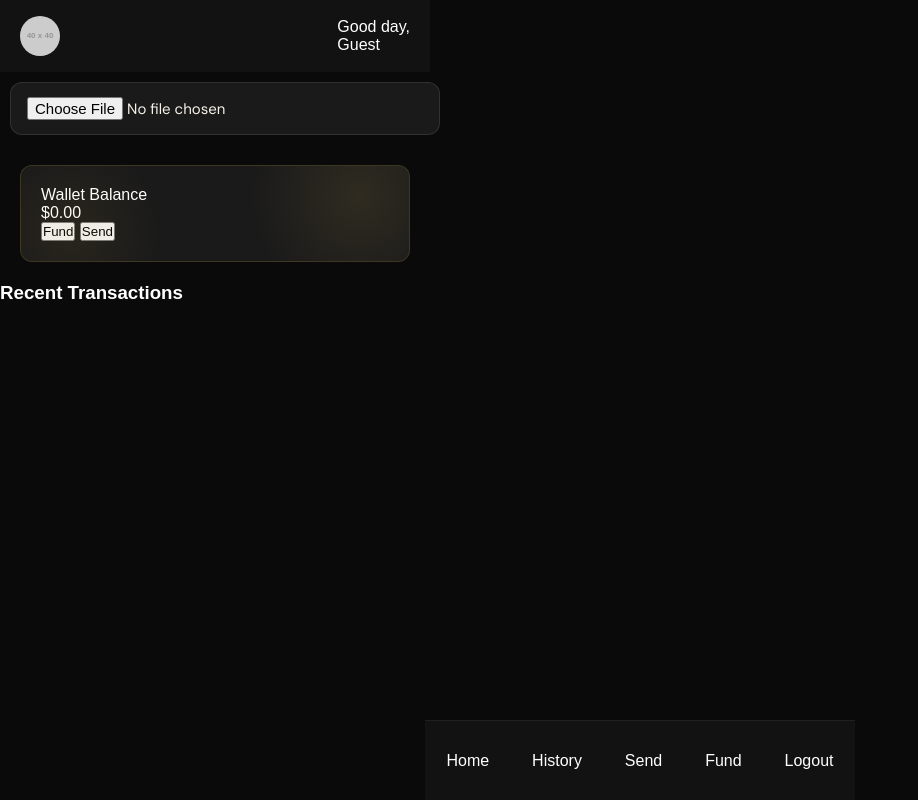
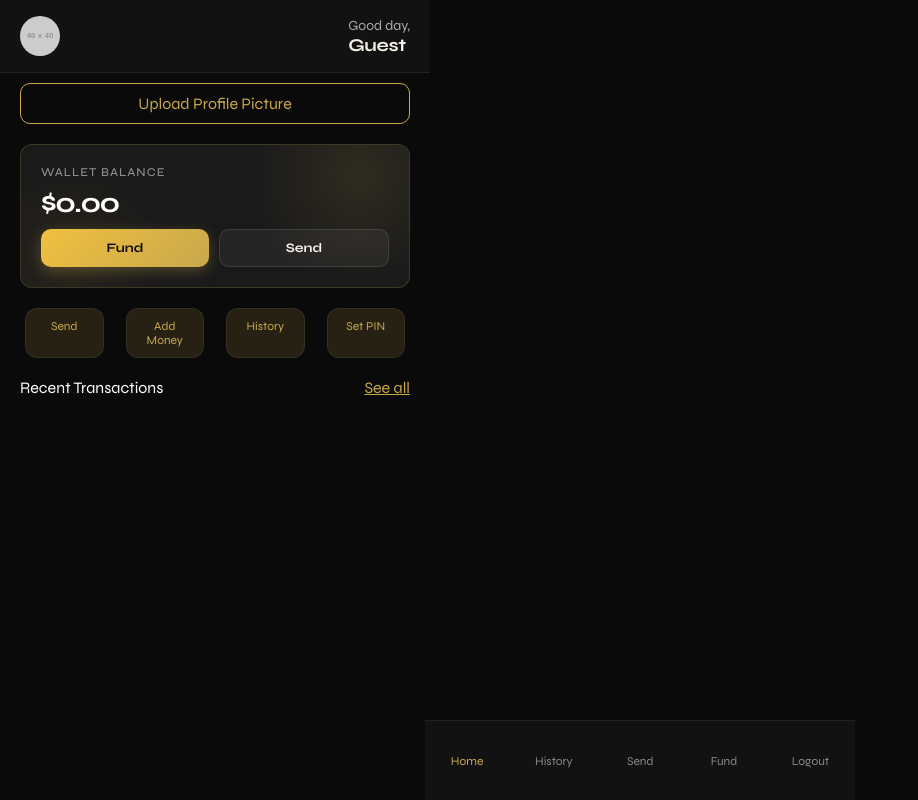
Before and after one commit to 0xfestac/festac-app, a plain HTML site: page frontend/dashboard.html in a window 1280 px wide. Shown: the whole page, without its empty margins (0-918 px from the left). Drawn offline with Linux system fonts and the light colour scheme; no server answers; placeholder pictures from the web are drawn by us.

Commit message:
Update dashboard.html

```diff
--- a/frontend/dashboard.html
+++ b/frontend/dashboard.html
@@ -8,72 +8,197 @@
   <link rel="stylesheet" href="css/style.css">
 
   <style>
-body { background:#0a0a0a; color:#fff; font-family:sans-serif; margin:0; }
+    body {
+      background-color: #0a0a0a;
+      color: #fff;
+      font-family: 'Syne', sans-serif;
+      margin: 0;
+    }
 
     .top-header {
-  display:flex; align-items:center;
-  padding:16px 20px; background:#121212;
+      display: flex;
+      align-items: center;
+      gap: 10px;
+      padding: 16px 20px;
+      background: #121212;
+      border-bottom: 1px solid #222;
     }
 
+    .greeting-text { font-size: 14px; color: #aaa; }
+    .greeting-name { font-size: 18px; font-weight: 700; }
+
     .balance-card {
-  background:#1a1a1a; margin:20px;
-  padding:20px; border-radius:12px;
+      background: #1a1a1a;
+      margin: 20px;
+      padding: 20px;
+      border-radius: 12px;
     }
 
-.balance-amount { font-size:28px; font-weight:bold; }
+    .balance-label { font-size: 12px; color: #aaa; }
+    .balance-amount { font-size: 28px; font-weight: 700; }
+
+    .balance-footer {
+      display: flex;
+      gap: 10px;
+      margin-top: 12px;
+    }
+
+    .bal-action-btn {
+      flex: 1;
+      padding: 10px;
+      border-radius: 10px;
+      font-weight: 700;
+      cursor: pointer;
+      border: none;
+    }
+
+    .gold { background: #c9a84c; color: #000; }
+    .outline {
+      background: #121212;
+      border: 1px solid #c9a84c;
+      color: #c9a84c;
+    }
+
+    .quick-actions {
+      display: flex;
+      justify-content: space-between;
+      padding: 0 20px;
+      margin: 20px 0;
+    }
+
+    .quick-btn {
+      flex: 1;
+      text-align: center;
+      padding: 10px;
+      border-radius: 12px;
+      background: rgba(201,168,76,0.15);
+      color: #c9a84c;
+      font-size: 12px;
+      cursor: pointer;
+      margin: 0 5px;
+    }
+
+    #adminBtn {
+      display: none;
+      width: calc(100% - 40px);
+      margin: 10px 20px;
+      padding: 14px;
+      border-radius: 14px;
+      background: rgba(201,168,76,0.2);
+      color: #c9a84c;
+      border: 1px solid rgba(201,168,76,0.35);
+      font-weight: 700;
+      cursor: pointer;
+      text-align: center;
+    }
+
+    .upload-box {
+      margin: 10px 20px;
+      padding: 10px;
+      border: 1px solid #c9a84c;
+      border-radius: 10px;
+      text-align: center;
+      color: #c9a84c;
+      cursor: pointer;
+    }
+
+    .section {
+      padding: 0 20px 80px;
+    }
+
+    .section-header {
+      display: flex;
+      justify-content: space-between;
+      margin-bottom: 12px;
+    }
 
     .bottom-nav {
-  position:fixed; bottom:0; width:100%;
-  display:flex; justify-content:space-around;
-  background:#121212; padding:8px 0;
+      position: fixed;
+      bottom: 0;
+      width: 100%;
+      display: flex;
+      justify-content: space-around;
+      background: #121212;
+      padding: 8px 0;
+      border-top: 1px solid #222;
+    }
+
+    .nav-item {
+      font-size: 12px;
+      color: #888;
+      cursor: pointer;
+    }
+
+    .nav-item.active {
+      color: #c9a84c;
     }
   </style>
 </head>
 
 <body>
 
-<!-- HEADER WITH PROFILE -->
+<!-- HEADER -->
 <div class="top-header">
+
   <img id="profilePic"
        src="https://via.placeholder.com/40"
-       style="width:40px;height:40px;border-radius:50%;margin-right:10px;" />
+       style="width:40px;height:40px;border-radius:50%;object-fit:cover;" />
 
   <div>
-    <div>Good day,</div>
-    <div id="greetingName"></div>
+    <div class="greeting-text">Good day,</div>
+    <div class="greeting-name" id="greetingName"></div>
+  </div>
+
+</div>
+
+<!-- PROFILE UPLOAD -->
+<label>
+  <input type="file" id="uploadPic" hidden>
+  <div class="upload-box">Upload Profile Picture</div>
+</label>
+
+<!-- BALANCE -->
+<div class="balance-card">
+  <div class="balance-label">Wallet Balance</div>
+  <div class="balance-amount" id="balance">$0.00</div>
+
+  <div class="balance-footer">
+    <button class="bal-action-btn gold" onclick="goFund()">Fund</button>
+    <button class="bal-action-btn outline" onclick="goSend()">Send</button>
   </div>
 </div>
 
-<!-- UPLOAD -->
-<input type="file" id="uploadPic" accept="image/*" style="margin:10px;">
-
-<!-- BALANCE -->
-<div class="balance-card">
-  <div>Wallet Balance</div>
-  <div id="balance">$0.00</div>
-
-  <button onclick="goFund()">Fund</button>
-  <button onclick="goSend()">Send</button>
+<!-- QUICK ACTIONS -->
+<div class="quick-actions">
+  <div class="quick-btn" onclick="goSend()">Send</div>
+  <div class="quick-btn" onclick="goFund()">Add Money</div>
+  <div class="quick-btn" onclick="goTransactions()">History</div>
+  <div class="quick-btn" onclick="window.location='setpin.html'">Set PIN</div>
 </div>
 
 <!-- ADMIN -->
-<button id="adminBtn" style="display:none;" onclick="goAdmin()">Admin Panel</button>
+<div id="adminBtn" onclick="goAdmin()">⚙️ Admin Panel</div>
 
 <!-- TRANSACTIONS -->
-<div>
-  <h3>Recent Transactions</h3>
+<div class="section">
+  <div class="section-header">
+    <span>Recent Transactions</span>
+    <a href="transaction.html" style="color:#c9a84c;">See all</a>
+  </div>
+
   <div id="recentList"></div>
 </div>
 
 <!-- NAV -->
 <div class="bottom-nav">
-  <div onclick="location='dashboard.html'">Home</div>
-  <div onclick="location='transaction.html'">History</div>
-  <div onclick="location='send.html'">Send</div>
-  <div onclick="location='fund.html'">Fund</div>
-  <div onclick="logout()">Logout</div>
+  <div class="nav-item active" onclick="location='dashboard.html'">Home</div>
+  <div class="nav-item" onclick="location='transaction.html'">History</div>
+  <div class="nav-item" onclick="location='send.html'">Send</div>
+  <div class="nav-item" onclick="location='fund.html'">Fund</div>
+  <div class="nav-item" onclick="logout()">Logout</div>
 </div>
 
+<!-- JS -->
 <script src="js/app.js"></script>
 
 <script>
@@ -88,11 +213,13 @@ function loadUserInfo() {
 
   try {
     const payload = JSON.parse(atob(token.split('.')[1]));
-    nameEl.textContent = payload.name || payload.email;
+
+    nameEl.textContent = payload.name || payload.email || "User";
 
     if (payload.role === "admin") {
       document.getElementById("adminBtn").style.display = "block";
     }
+
   } catch {
     nameEl.textContent = "User";
   }
```
Lines whose indentation alone changed are shown as unchanged.
